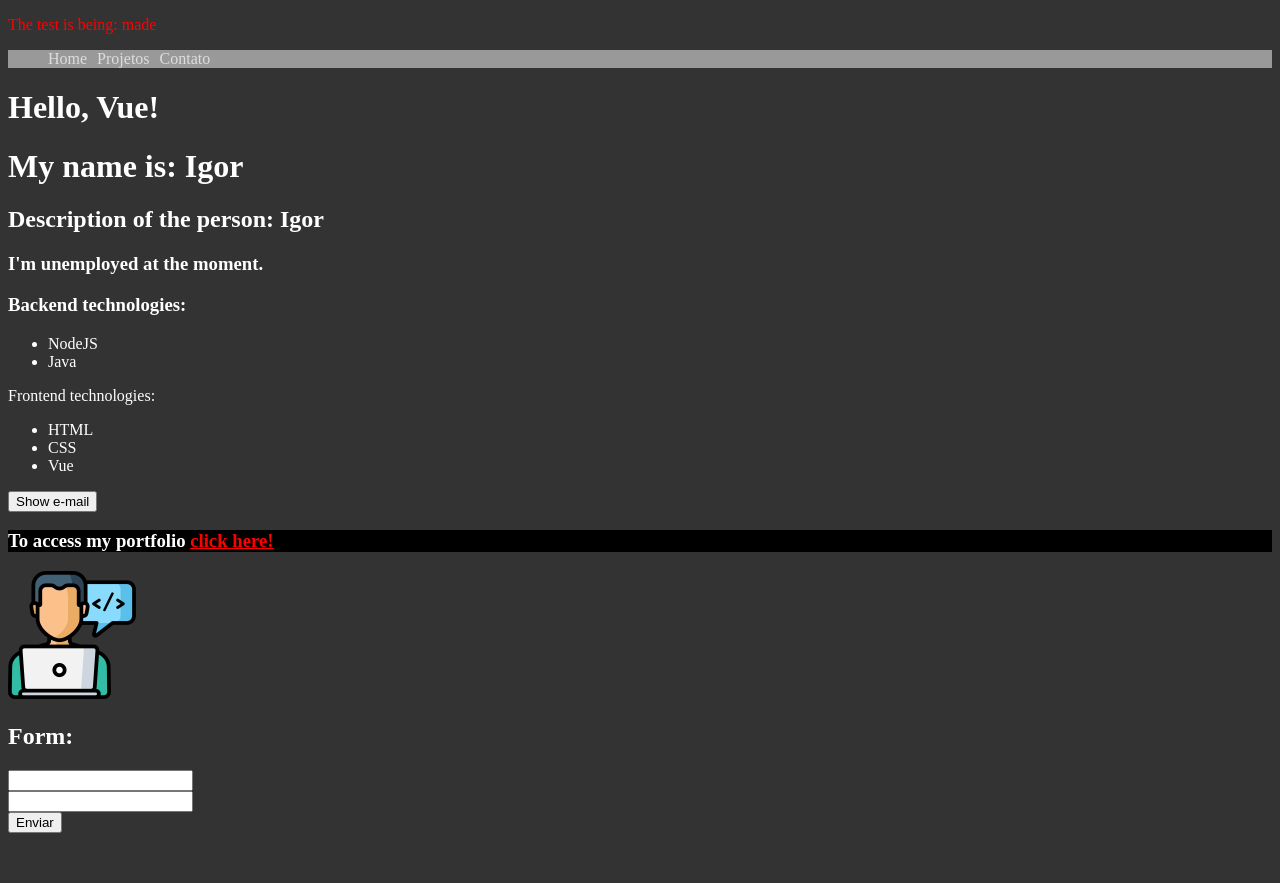
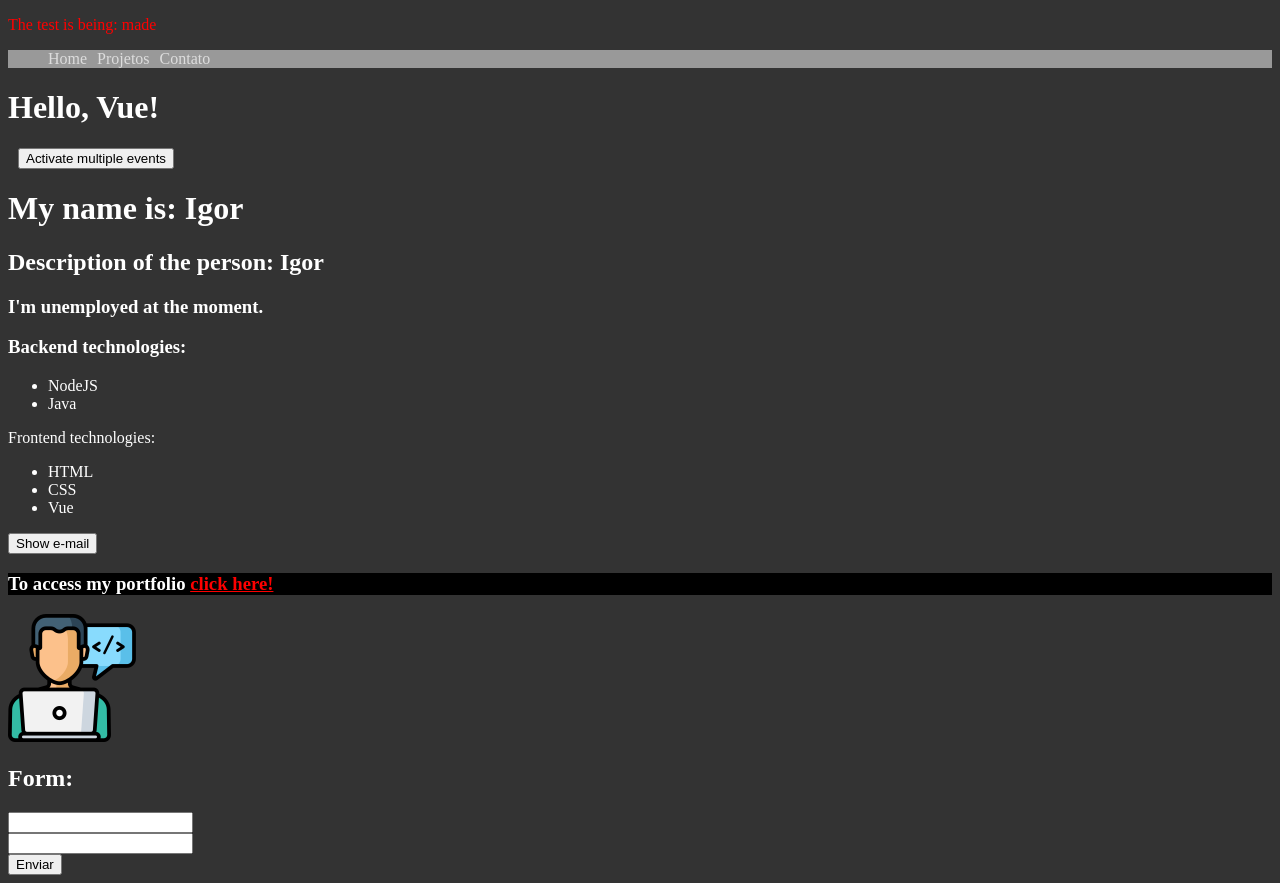
Before and after one commit to IgorBorgess/vue3-firstContact, a Vue app: page / in a window 1280 px wide. Before the commit the page ends 841 px from the top, so only its background shows below. Built offline with nearby package versions, Linux system fonts and the light colour scheme.

Commit message:
[If applied] will build the multi events and apply changes to first component and form, mainly in that regard.

```diff
--- a/src/components/FirstComponent.vue
+++ b/src/components/FirstComponent.vue
@@ -2,12 +2,17 @@
     <div>
         <h1>Hello, Vue!</h1>
         <!-- <p>My name is {{ name }}, I'm working as a {{ profession }}</p> -->
+        <MultEvent />
     </div>
 </template>
 
 <script>
+import MultEvent from "./MultEvent.vue"
 export default {
     name: "FirstComponent",
+    components: {
+        MultEvent
+    },
     data() {
         return {
             name: "Igor",
--- a/src/components/Form.vue
+++ b/src/components/Form.vue
@@ -33,8 +33,8 @@ export default {
             console.log("O nome é: " + name)
             console.log("O email é: " + email)
 
-            // Requisição (assíncrona) Ajax!
-            // Inserir no banco os dados!
+            // Asynchronous request (Ajax)!
+            // Insert the data into the database!
         }
     }
 }
--- /dev/null
+++ b/src/components/MultEvent.vue
@@ -0,0 +1,36 @@
+<template>
+    <div>
+        <button @click="first(txt1, $event), second(txt2, $event), third(event)">Activate multiple events</button>
+        <p>{{multiple_events}}</p>
+    </div>
+</template>
+
+<script>
+export default {
+    name: "MultipleEvents",
+    data() {
+        return {
+            multiple_events: "",
+            txt1: "First event activated!",
+            txt2: "Second event activated!"
+        }
+    },
+    methods: {
+        first(txt, event) {
+            this.multiple_events = txt
+        },
+        second(txt, event) {
+            setTimeout(() => {this.multiple_events = txt}, 2000)
+        },
+        third (event) {
+            setTimeout(() => {this.multiple_events = ""}, 4000)
+        }
+    }
+}
+</script>
+
+<style scoped>
+    div {
+        margin: 10px;
+    }
+</style>
```
